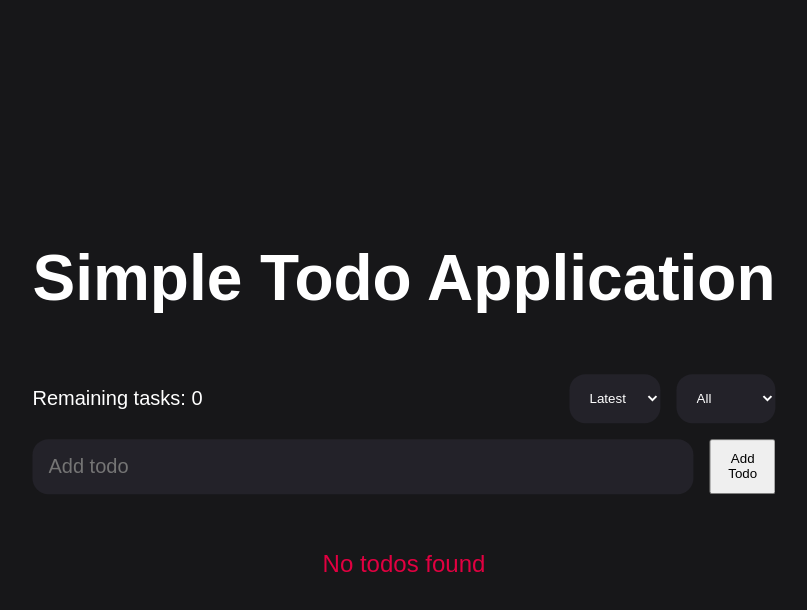
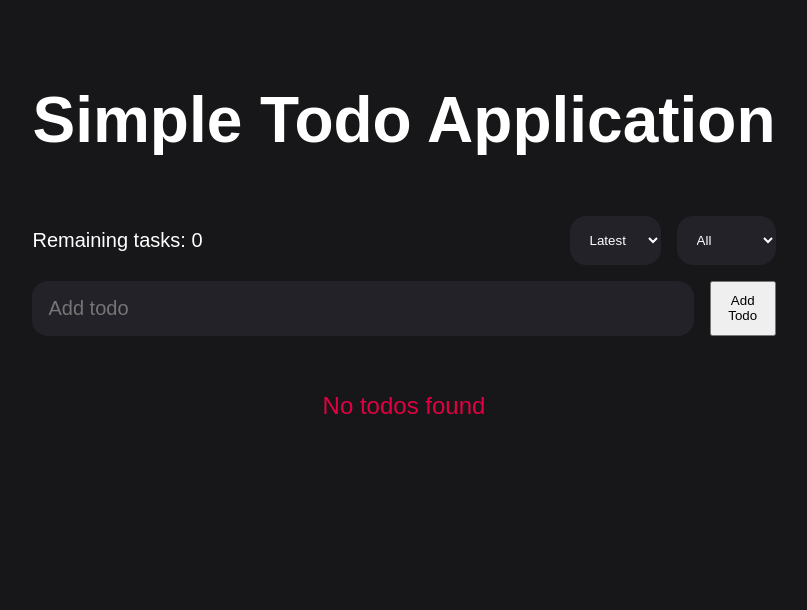
Before and after one commit to dawidseipold/svelte-basic-todo, a SvelteKit app: page / in a window 1280 px wide. Shown: the top 610 px of the page, without its empty margins (236-1043 px from the left). Built offline with nearby package versions, Linux system fonts and the light colour scheme.

Commit message:
fix: replace the styles that caused the page to be unscrollable when too many todos where cerated

```diff
--- a/src/routes/+page.svelte
+++ b/src/routes/+page.svelte
@@ -190,9 +190,8 @@
 	}
 
 	.wrapper {
-		position: absolute;
-		inset: 50%;
-		translate: -50% -50%;
+		margin: 0 auto;
+		padding: 2rem;
 		width: max-content;
 		height: max-content;
 		display: flex;
```
